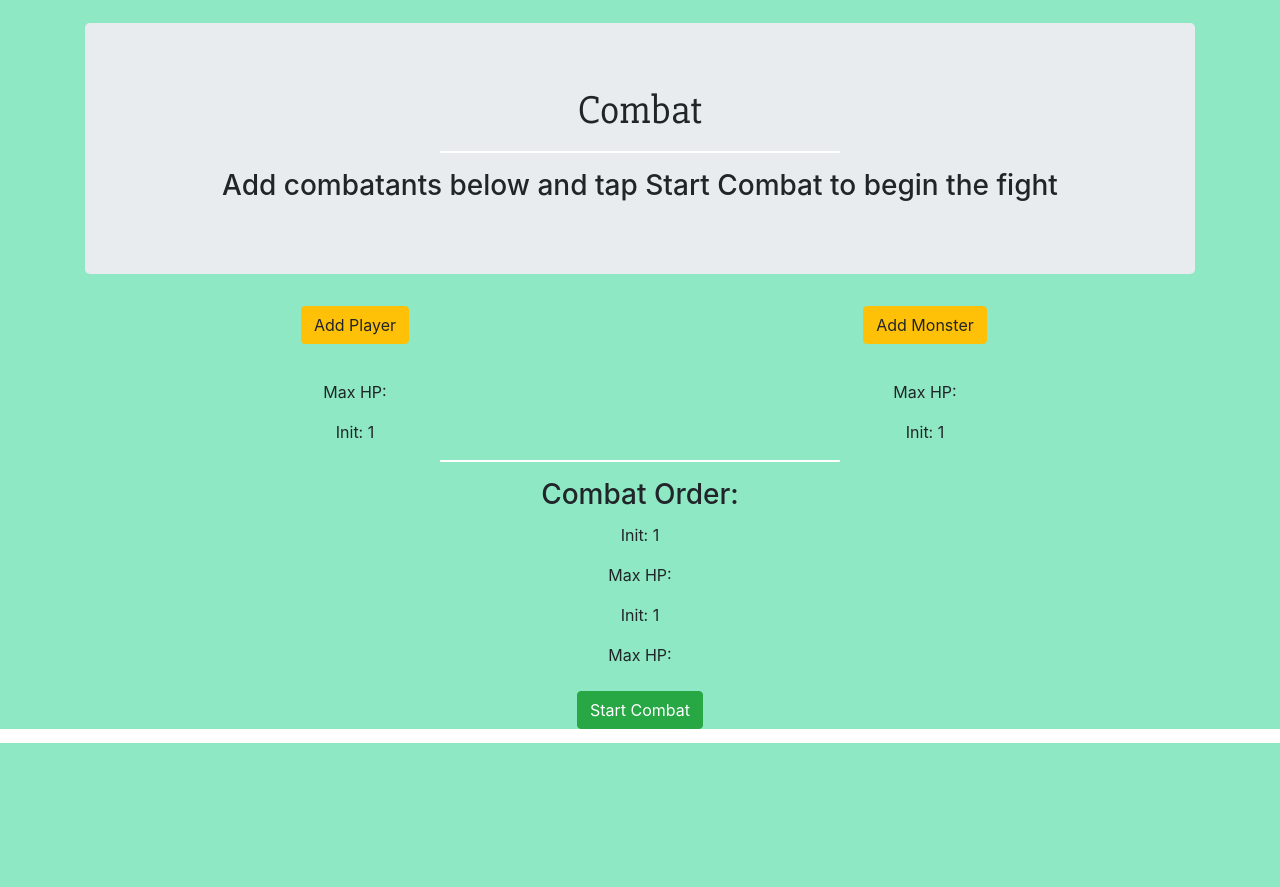
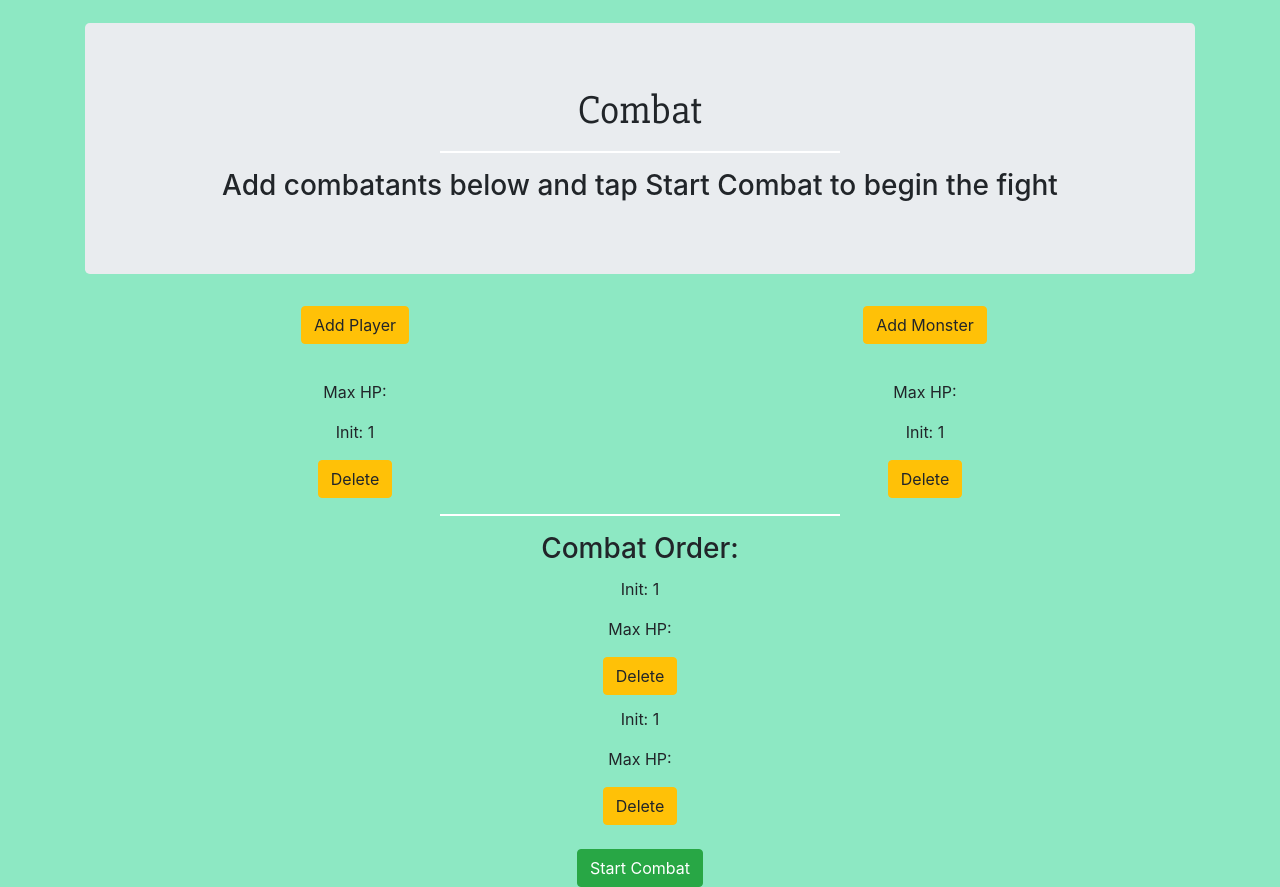
Before and after one commit to JackSnowdon/DM-N-D, a Django app: page /combat/ in a window 1280 px wide. Shown: the part 57-944 px from the top of the page. Before the commit the page ends 800 px from the top, so only its background shows below. Run offline with Django 3.2, Linux system fonts and the light colour scheme; data comes from the database, SQL or seed files in the repository; both versions use the stored data as it was after the commit; tables that the repository leaves empty hold one stand-in row (values such as "Sample post"); parts of the project's set-up code (start-up, migrations or seed data) failed here and were passed over; some libraries are stand-ins or nearby versions.

Commit message:
Delete function to reset int

```diff
--- a/combat/models.py
+++ b/combat/models.py
@@ -21,7 +21,6 @@
         on_delete=models.CASCADE,
         primary_key=True,
     )
-
     initiative = models.IntegerField(max_length=2)
     current_hp = models.IntegerField(max_length=4)
 
--- a/combat/templates/combat_home.html
+++ b/combat/templates/combat_home.html
@@ -24,6 +24,14 @@
             <h5 class="card-title">{{ p.player.name }}</h5>
             <p class="card-text">Max HP: {{ p.player.max_hp }}</p>
             <p class="card-text">Init: {{ p.initiative }}</p>
+            <form class="" method="post" action="{% url 'delete_hero_int' p.player.id %}">
+                    {% csrf_token %}
+                    <div class="input-group">
+                        <span class="input-group-btn">
+                            <button class="btn btn-warning" type="submit">Delete</button>
+                        </span>
+                    </div>
+                </form>
             {% endfor %}
         </div>
         <div class="col-6">
@@ -31,6 +39,13 @@
             <h5 class="card-title">{{ e.monster.name }}</h5>
             <p class="card-text">Max HP: {{ e.monster.max_hp }}</p>
             <p class="card-text">Init: {{ e.initiative }}</p>
+            <form class="" method="post" action="{% url 'delete_monster_int' e.monster.id %}">
+                    {% csrf_token %}
+                    <div class="input-group">
+                        <span class="input-group-btn">
+                            <button class="btn btn-warning" type="submit">Delete</button>
+                        </span>
+                    </div>
             {% endfor %}
         </div>
     </div>
@@ -42,10 +57,26 @@
                 <h5 class="card-title">{{ m.player.name }}</h5>
                 <p class="card-text">Init: {{ m.initiative }}</p>
                 <p class="card-text">Max HP: {{ m.player.max_hp }}</p>
+                <form class="" method="post" action="{% url 'delete_hero_combat' m.player.id %}">
+                    {% csrf_token %}
+                    <div class="input-group">
+                        <span class="input-group-btn">
+                            <button class="btn btn-warning" type="submit">Delete</button>
+                        </span>
+                    </div>
+                </form>
             {% else %}
                 <h5 class="card-title">{{ m.monster.name }}</h5>
                 <p class="card-text">Init: {{ m.initiative }}</p>
                 <p class="card-text">Max HP: {{ m.monster.max_hp }}</p>
+                <form class="" method="post" action="{% url 'delete_hero_combat' m.monster.id %}">
+                    {% csrf_token %}
+                    <div class="input-group">
+                        <span class="input-group-btn">
+                            <button class="btn btn-warning" type="submit">Delete</button>
+                        </span>
+                    </div>
+                </form>
             {% endif %}
         {% endfor %}
     </div>
--- a/combat/urls.py
+++ b/combat/urls.py
@@ -5,4 +5,7 @@
     path(r'', combat_home, name="combat_home"),
     path('add_hero/', add_hero, name="add_hero"),
     path('add_monster/', add_monster, name="add_monster"),
+    path(r'delete_hero_combat/<int:pk>', delete_hero_combat, name="delete_hero_combat"),
+    path(r'delete_hero_int/<int:pk>', delete_hero_int, name="delete_hero_int"),
+    path(r'delete_monster_int/<int:pk>', delete_monster_int, name="delete_monster_int"),
 ]
--- a/combat/views.py
+++ b/combat/views.py
@@ -2,6 +2,7 @@
 from itertools import chain
 from .models import *
 from .forms import *
+from party.models import *
 
 # Create your views here.
 
@@ -33,9 +34,22 @@
         monster_form = AddMonsterForm()
     return render(request, 'add_monster.html', {'monster_form': monster_form})
 
-def delete_hero_combat(request, id):
-
-    hero = Player.objects.get(id=id)
-    instance = hero.objects.get(id=id)
+def delete_hero_int(request, pk=id):
+    instance = Player.objects.get(player_id=pk)
     instance.delete()
     return redirect(reverse('combat_home'))
+
+def delete_monster_int(request, pk=id):
+    instance = Monster.objects.get(monster_id=pk)
+    instance.delete()
+    return redirect(reverse('combat_home'))
+
+def delete_hero_combat(request, pk=id):
+    print(pk)
+    players = Base.objects.all()
+    monsters = EnemyBase.objects.all()
+    matches = list(chain(players, monsters))
+    for m in matches:
+        obj=m.id
+        matches.remove()
+    return redirect(reverse('combat_home'))
--- a/party/urls.py
+++ b/party/urls.py
@@ -6,6 +6,6 @@
     path('monsters/', monsters, name="monsters"),
     path('add_player/', add_player, name="add_player"),
     path('add_enemy/', add_enemy, name="add_enemy"),
-    path(r'delete_player/(?P<id>\d+)', delete_player, name="delete_player"),
-    path(r'delete_monster/(?P<id>\d+)', delete_monster, name="delete_monster"),
+    path(r'delete_player/<int:pk>', delete_player, name="delete_player"),
+    path(r'delete_monster/<int:pk>', delete_monster, name="delete_monster"),
 ]
```
Also changed, not shown: party/views.py (+4 -4 lines), db.sqlite3.
